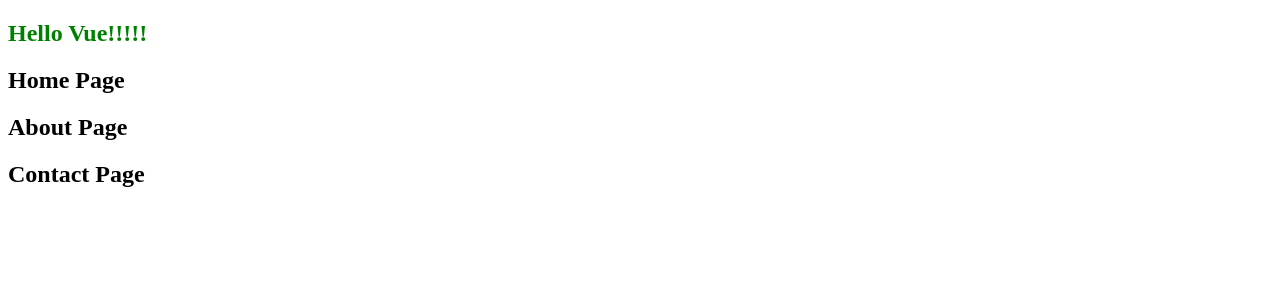
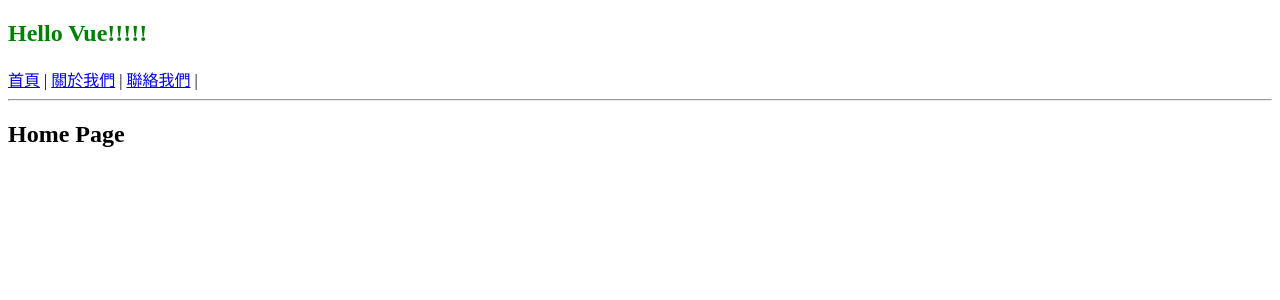
Before and after one commit to HsiaoHungWang/vue-app2024, a Vue app: page / in a window 1280 px wide. Shown: the top 300 px of the page. Built offline with nearby package versions, Linux system fonts and the light colour scheme.

Commit message:
vue-router 的使用

```diff
--- a/package.json
+++ b/package.json
@@ -9,7 +9,8 @@
     "preview": "vite preview"
   },
   "dependencies": {
-    "vue": "^3.5.13"
+    "vue": "^3.5.13",
+    "vue-router": "^4.5.0"
   },
   "devDependencies": {
     "@vitejs/plugin-vue": "^5.2.1",
--- a/src/App.vue
+++ b/src/App.vue
@@ -17,10 +17,22 @@ import HomeView from './views/HomeView.vue';
 
 <template>
  <h2>Hello Vue!!!!!</h2>
- <HomeView></HomeView>
+ <RouterLink to="/">首頁</RouterLink> |
+ <RouterLink to="/about">關於我們</RouterLink> |
+ <RouterLink to="/contact">聯絡我們</RouterLink> |
+ <hr />
+ <!--是一個容器，根據路由，載入不同的Component-->
+ <RouterView></RouterView>
+
+
+
+
+
+<!-- <HomeView></HomeView>
  <AboutView></AboutView>
  <ContactView></ContactView>
-  <!--<BMIComponent></BMIComponent>
+
+  <BMIComponent></BMIComponent>
 <WatchDemo></WatchDemo>
  <ComputedDemo></ComputedDemo>
 <BindingComponent></BindingComponent>
--- a/src/main.js
+++ b/src/main.js
@@ -1,10 +1,15 @@
 import { createApp } from 'vue'
 import App from './App.vue'
+import router from './router' //匯入路由設定 //vue-router
 
-//vue-router
 //pinia
 
-createApp(App).mount('#app')
+
+const vueApp = createApp(App) //建立Vue的應用程式
+vueApp.use(router) //使用路由
+vueApp.mount('#app')//將Vue的應用程式載入到index.html中id為#app的標籤中
+
+// createApp(App).use(router).mount('#app')
 
 //ECMA => Script Laguage
 //import export
--- /dev/null
+++ b/src/router.js
@@ -0,0 +1,23 @@
+import { createRouter, createWebHistory } from "vue-router";
+import HomeView from "./views/HomeView.vue";
+import AboutView from "./views/AboutView.vue";
+import ContactView from "./views/ContactView.vue";
+
+//路由設定
+//URL => Component
+const routes = [
+    //http://localhost:5173/ => HomeView.vue
+    { path: "/", component: HomeView },
+    //http://localhost:5173/about => AboutView.vue
+    { path: "/about", component: AboutView },
+    //http://localhost:5173/contact => ContactView.vue
+    { path: "/contact", component: ContactView },
+    // { path: "/register", component: RegisterView }
+]
+
+const router = createRouter({
+    history: createWebHistory(),//指定用哪一種方式產生歷史紀錄
+    routes //指定路由設定，參數名稱跟路由設定的變數名稱一樣
+})
+
+export default router
```
Also changed, not shown: 1 other file (tests, documents, lock files or other folders).
